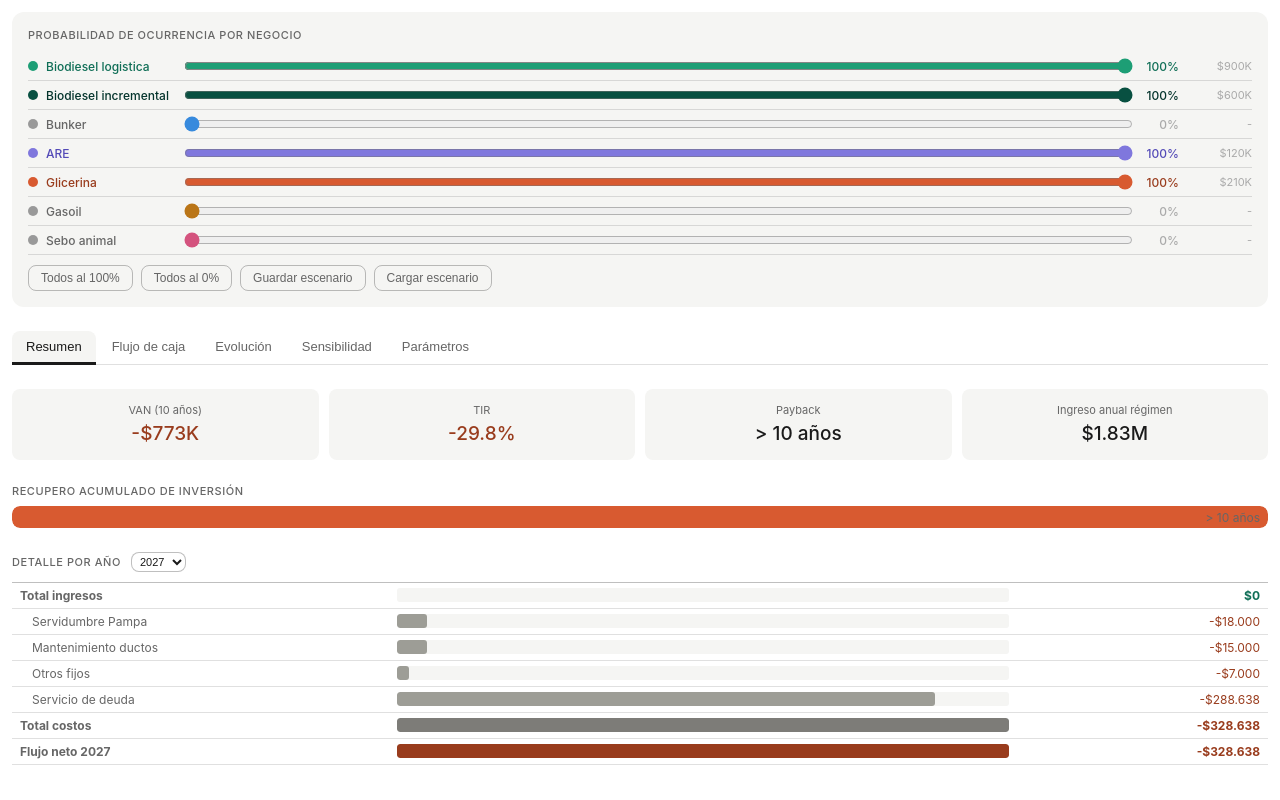
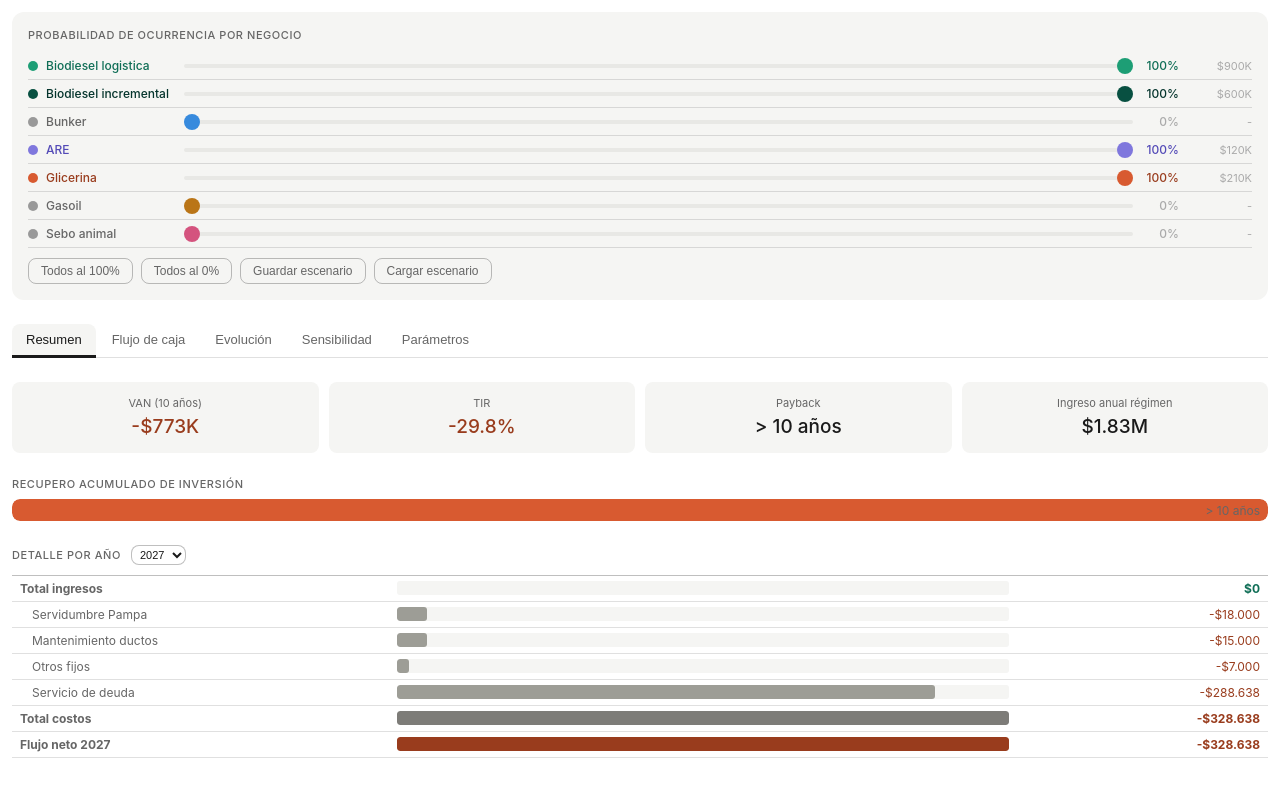
Before and after one commit to hernandelorenzi/Compra-Ducto-Dow, a plain HTML site: page index.html in a window 1280 px wide. Drawn offline with nearby package versions, Linux system fonts and the light colour scheme.

Commit message:
Update index.html
Ajuste probabilidad formato

```diff
--- a/index.html
+++ b/index.html
@@ -55,6 +55,9 @@ tr.ok td{color:#0F6E56;font-weight:700}
 .lb{width:10px;height:10px;border-radius:2px;display:inline-block;flex-shrink:0}
 .dash{color:var(--txt3);text-align:center}
 .prob-row{display:flex;align-items:center;gap:8px;padding:6px 0;border-bottom:0.5px solid var(--brd)}
+input[type=range]{-webkit-appearance:none;appearance:none;height:4px;border-radius:2px;background:var(--bg3);outline:none}
+input[type=range]::-webkit-slider-thumb{-webkit-appearance:none;appearance:none;width:16px;height:16px;border-radius:50%;cursor:pointer;background:var(--thumb-color,#888)}
+input[type=range]::-moz-range-thumb{width:16px;height:16px;border-radius:50%;border:none;cursor:pointer;background:var(--thumb-color,#888)}
 </style>
 </head>
 <body>
@@ -392,7 +395,7 @@ function buildBG(p){
     nm.style.cssText='font-size:12px;font-weight:500;min-width:130px;color:'+(prob>0?n.bc:'var(--txt2)');
     nm.textContent=n.name;
     var sl=document.createElement('input');sl.type='range';sl.min=0;sl.max=100;sl.step=5;sl.value=Math.round(prob*100);
-    sl.style.cssText='flex:1;accent-color:'+n.color;
+    sl.style.cssText='flex:1;--thumb-color:'+n.color+';accent-color:'+n.color;
     var pl=document.createElement('span');
     pl.id='pl-'+n.id;
     pl.style.cssText='font-size:12px;font-weight:500;min-width:38px;text-align:right;color:'+(prob>0?n.bc:'var(--txt3)');
```
